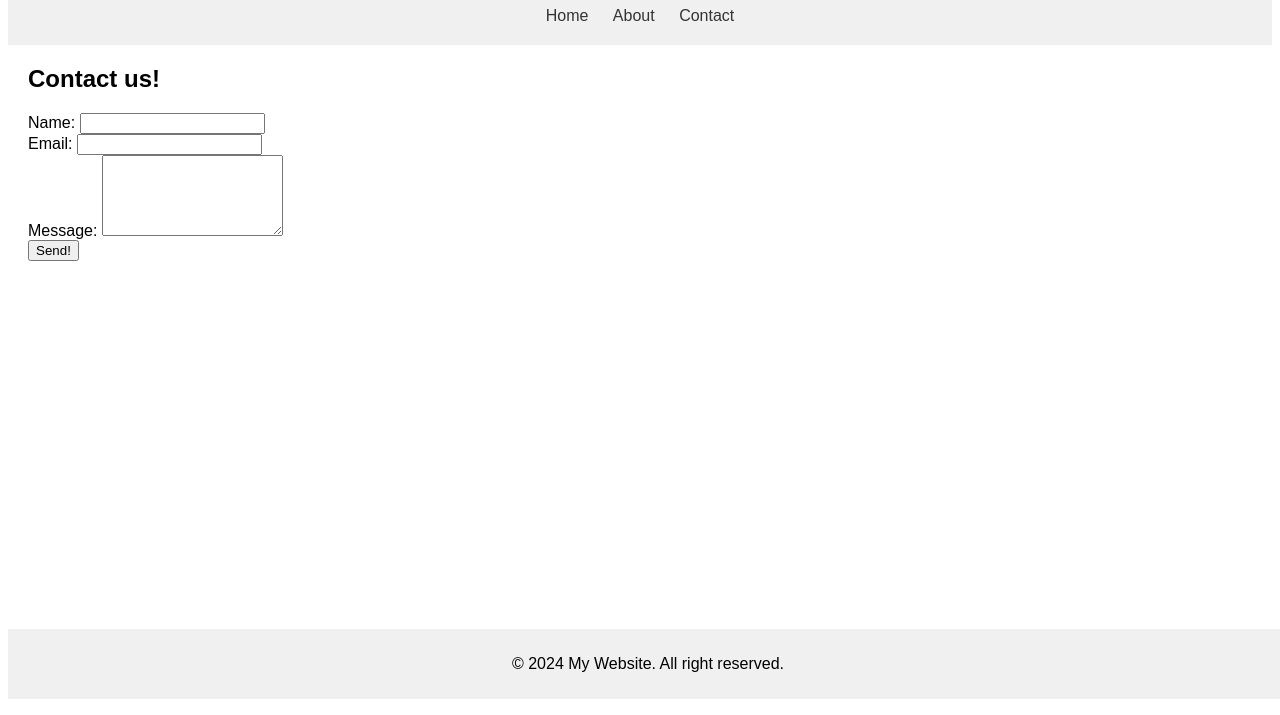
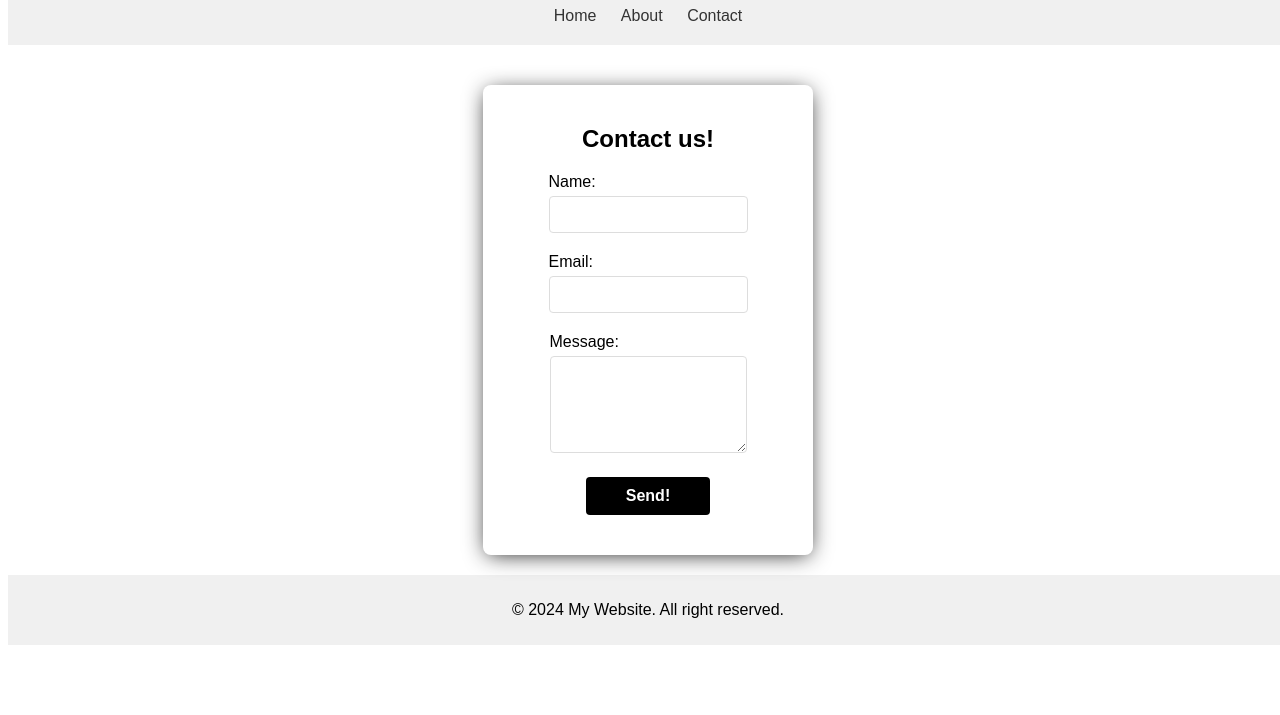
Before and after one commit to JAVAGBG23/intro_html_css, a plain HTML site: page semantik_pages/contact.html in a window 1280 px wide. Shown: the part 101-816 px from the top of the page. Drawn offline with Linux system fonts and the light colour scheme.

```diff
--- a/semantik_pages/contact.html
+++ b/semantik_pages/contact.html
@@ -22,6 +22,7 @@
       <div class="form-container">
         <form id="contact-form">
           <h2>Contact us!</h2>
+
           <div class="form-group">
             <label for="name">Name:</label>
             <input type="text" id="name" name="name" required />
@@ -29,7 +30,7 @@
 
           <div class="form-group">
             <label for="email">Email:</label>
-            <input type="text" id="email" name="email" required />
+            <input type="email" id="email" name="email" required />
           </div>
 
           <div class="form-group">
--- a/semantik_pages/styles.css
+++ b/semantik_pages/styles.css
@@ -1,5 +1,7 @@
 body {
   font-family: Arial, Helvetica, sans-serif;
+  height: 100vh;
+  width: 100vw;
 }
 
 header {
@@ -31,13 +33,75 @@
 
 main {
   margin: 20px;
+  display: flex;
+  justify-content: center;
+  align-items: center;
+}
+
+form {
+  display: flex;
+  justify-content: center;
+  align-items: center;
+  flex-direction: column;
+}
+
+.form-container {
+  margin-top: 20px;
+  background-color: white;
+  padding: 40px;
+  border-radius: 8px;
+  box-shadow: 0px 3px 22px -4px rgba(0, 0, 0, 0.9);
+  -webkit-box-shadow: 0px 3px 22px -4px rgba(0, 0, 0, 0.9);
+  -moz-box-shadow: 0px 3px 22px -4px rgba(0, 0, 0, 0.9);
+  width: 100%;
+  max-width: 250px;
+}
+
+.form-group {
+  margin-bottom: 20px;
+}
+
+.form-group label {
+  display: block;
+  margin-bottom: 5px;
+}
+
+form h2 {
+  margin-top: 0;
 }
 
 footer {
   background-color: #f0f0f0;
   text-align: center;
   padding: 10px 0;
-  position: fixed;
-  bottom: 0;
   width: 100%;
 }
+
+.form-group input[type="text"],
+.form-group input[type="email"],
+.form-group textarea {
+  width: 100%;
+  padding: 10px;
+  border: 1px solid #ddd;
+  border-radius: 4px;
+  box-sizing: border-box;
+}
+
+.form-group textarea {
+  resize: vertical;
+}
+
+button {
+  background-color: black;
+  color: white;
+  padding: 10px 40px;
+  border-radius: 4px;
+  border: none;
+  font-size: 16px;
+  font-weight: 600;
+  cursor: pointer;
+}
+
+button:hover {
+  background-color: rgb(233, 99, 121);
+}
--- /dev/null
+++ b/table/table.css
@@ -0,0 +1,28 @@
+body {
+  display: flex;
+  justify-content: center;
+  align-items: center;
+  flex-direction: column;
+}
+
+table {
+  width: 80%;
+  margin: 0 auto;
+  padding: 10px;
+}
+
+table,
+th,
+td {
+  border: 1px solid #ccc;
+}
+
+thead {
+  background-color: #c8c8c8;
+}
+
+th,
+td {
+  padding: 8px;
+  text-align: left;
+}
```
Also changed, not shown: table/table.html (added, +42 -0 lines).
